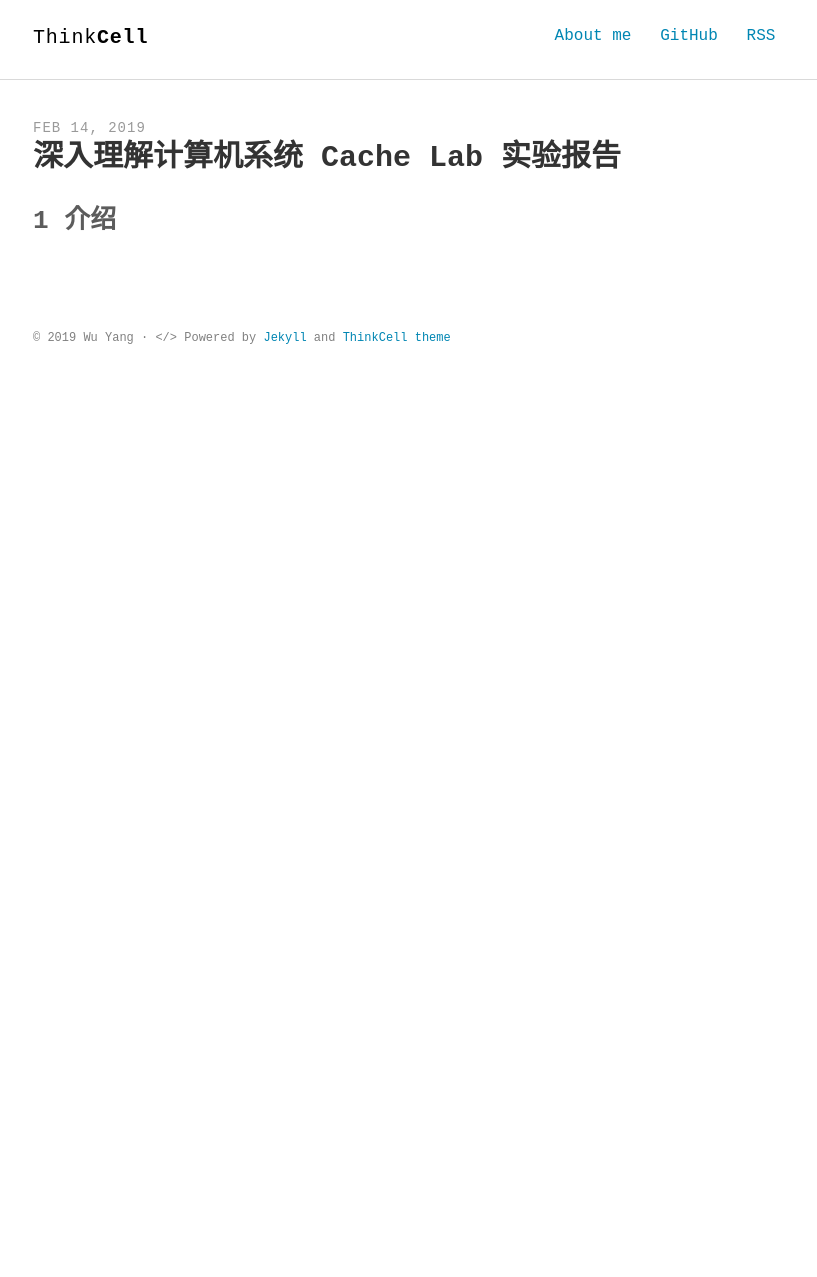
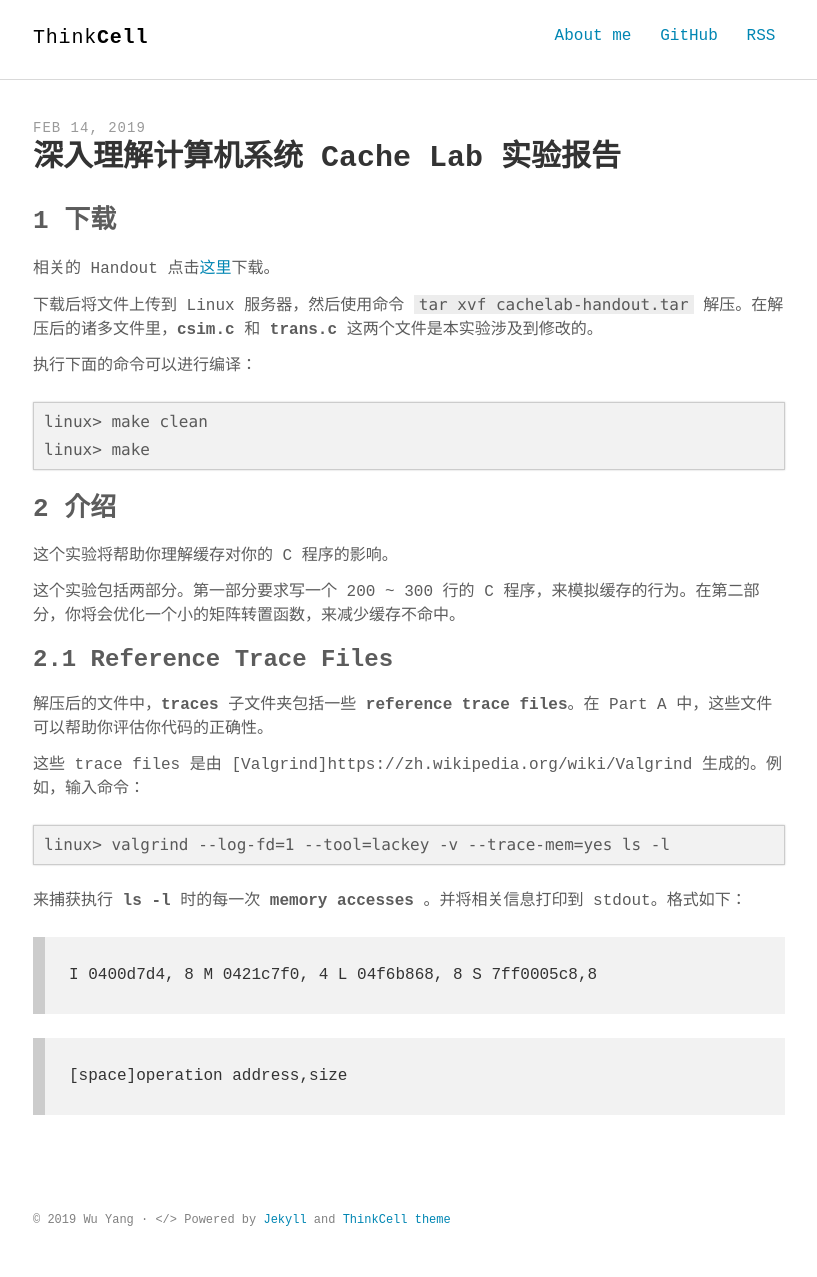
Before and after one commit to drivebyer/old-blog-theme, a Jekyll site: the page built from _posts/2019-02-14-深入理解计算机系统-Cache-Lab-实验报告.md, in a window 1280 px wide. Shown: the whole page, without its empty margins (231-1048 px from the left). Built offline with Jekyll 4.4.1, drawn with Linux system fonts in a browser that asks for light colours; some web fonts are replaced; before the commit the page ends 900 px from its top, so only the background shows below that.

Commit message:
Update 2019-02-14-深入理解计算机系统-Cache-Lab-实验报告.md

````diff
--- a/_posts/2019-02-14-深入理解计算机系统-Cache-Lab-实验报告.md
+++ b/_posts/2019-02-14-深入理解计算机系统-Cache-Lab-实验报告.md
@@ -6,4 +6,40 @@ description: "深入理解计算机系统 Cache Lab 实验报告"
 keywords: "Cache Lab, 深入理解计算机系统, CSAPP"
 ---
 
-## 1 介绍
+## 1 下载
+
+相关的 Handout 点击[这里](http://csapp.cs.cmu.edu/3e/labs.html)下载。
+
+下载后将文件上传到 Linux 服务器，然后使用命令 `tar xvf cachelab-handout.tar` 解压。在解压后的诸多文件里，**csim.c** 和 **trans.c** 这两个文件是本实验涉及到修改的。
+
+执行下面的命令可以进行编译：
+
+```
+linux> make clean
+linux> make
+```
+
+## 2 介绍
+
+这个实验将帮助你理解缓存对你的 C 程序的影响。
+
+这个实验包括两部分。第一部分要求写一个 200 ~ 300 行的 C 程序，来模拟缓存的行为。在第二部分，你将会优化一个小的矩阵转置函数，来减少缓存不命中。
+
+### 2.1 Reference Trace Files
+
+解压后的文件中，**traces** 子文件夹包括一些 **reference trace files**。在 Part A 中，这些文件可以帮助你评估你代码的正确性。
+
+这些 trace files 是由 [Valgrind]https://zh.wikipedia.org/wiki/Valgrind 生成的。例如，输入命令：
+
+```
+linux> valgrind --log-fd=1 --tool=lackey -v --trace-mem=yes ls -l
+```
+
+来捕获执行 **ls -l** 时的每一次 **memory accesses** 。并将相关信息打印到 stdout。格式如下：
+
+> I 0400d7d4, 8
+> M 0421c7f0, 4
+> L 04f6b868, 8
+> S 7ff0005c8,8
+
+> [space]operation address,size
````
